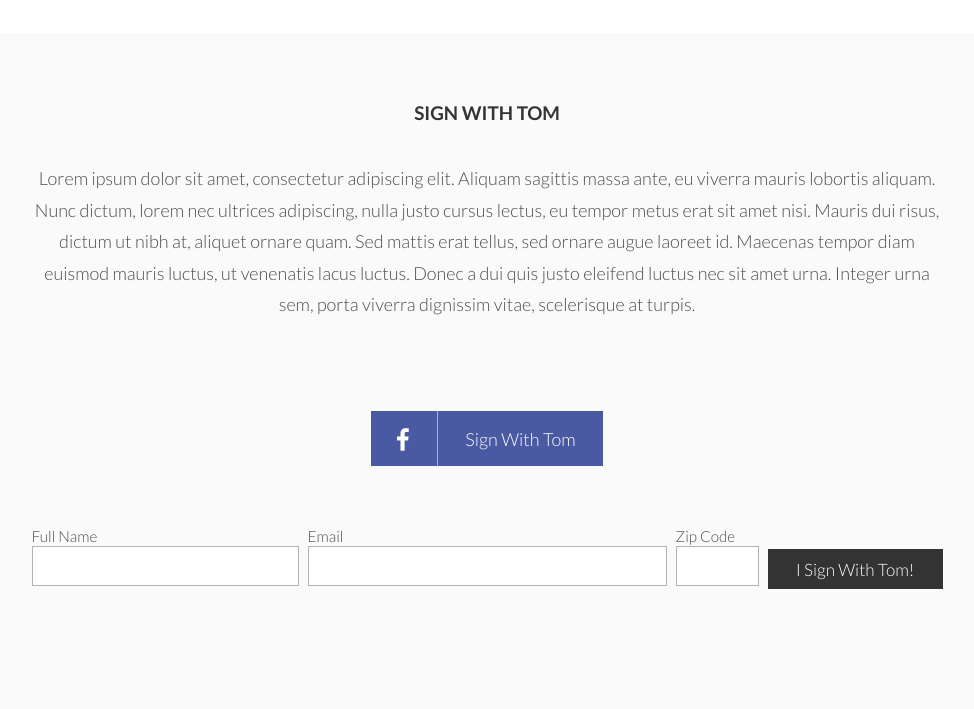
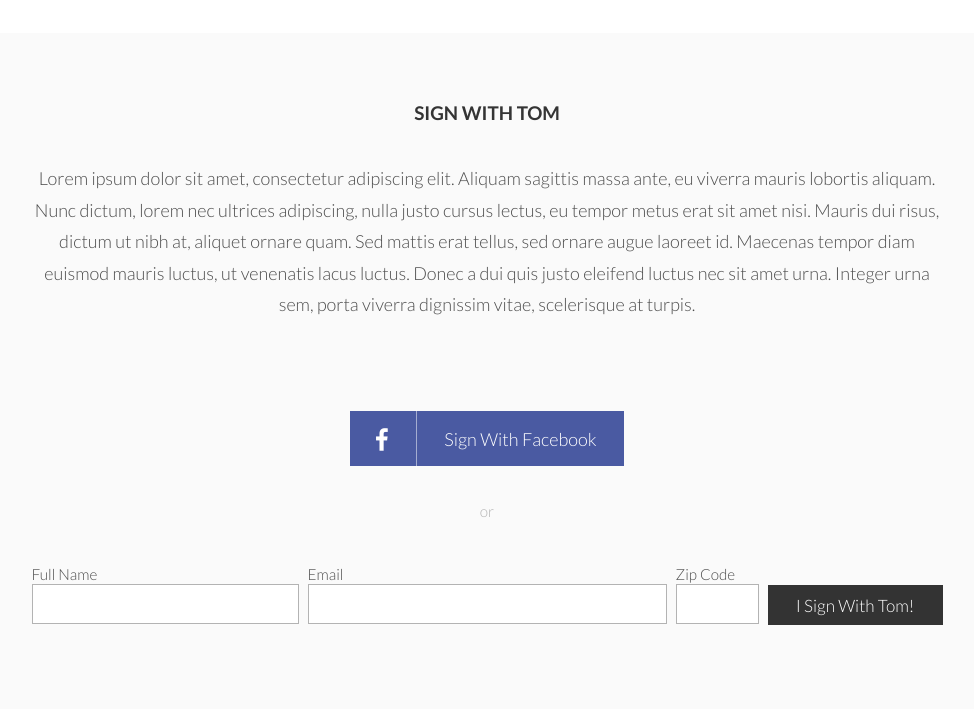
Before and after one commit to chrisjg77/mcclintock-redesign, a website: page sign-with-tom.html in a window 1280 px wide. Shown: the part 887-1596 px from the top of the page, without its empty margins (153-1127 px from the left). Drawn offline with Linux system fonts and the light colour scheme.

Commit message:
Minor tweaks to sign form

```diff
--- a/scss/_base.scss
+++ b/scss/_base.scss
@@ -231,7 +231,7 @@ input[type='submit'] {
 	border-color: $default_submit_color;
 	color: #fff;
 	text-align: center;
-	margin-top: 1.2em;
+	margin-top: 1.1em;
 }
 
 label {
--- a/sign-with-tom.html
+++ b/sign-with-tom.html
@@ -111,9 +111,11 @@
 						<div class='wrap inner-wrap-content text-center'>
 							<a href='#' class='btn btn-xl btn-facebook'>
 								<i class='fa fa-facebook'></i>
-								<span class='label'>Sign With Tom</span>
+								<span class='label'>Sign With Facebook</span>
 							</a>
-							<br><br><br><br>
+							<br><br><br>
+							<em class='meta'>or</em>
+							<br><br>
 							<form class='clearfix padded'>
 
 								<div class='col col-md-30'>
@@ -140,10 +142,14 @@
 
 						</div>
 					</section>
+				</div>
 
+			</div>
 
+			<div class='map-box' id='map'>
+				<!-- Placeholder for map, will use Javascript API from mapbox -->
 
-				</div>
+				<iframe width='100%' height='100%' frameBorder='0' src='http://a.tiles.mapbox.com/v3/chrisjg77.hh4h0egi/attribution,share.html'></iframe>
 
 			</div>
 
```
Also changed, not shown: css/app.css.
